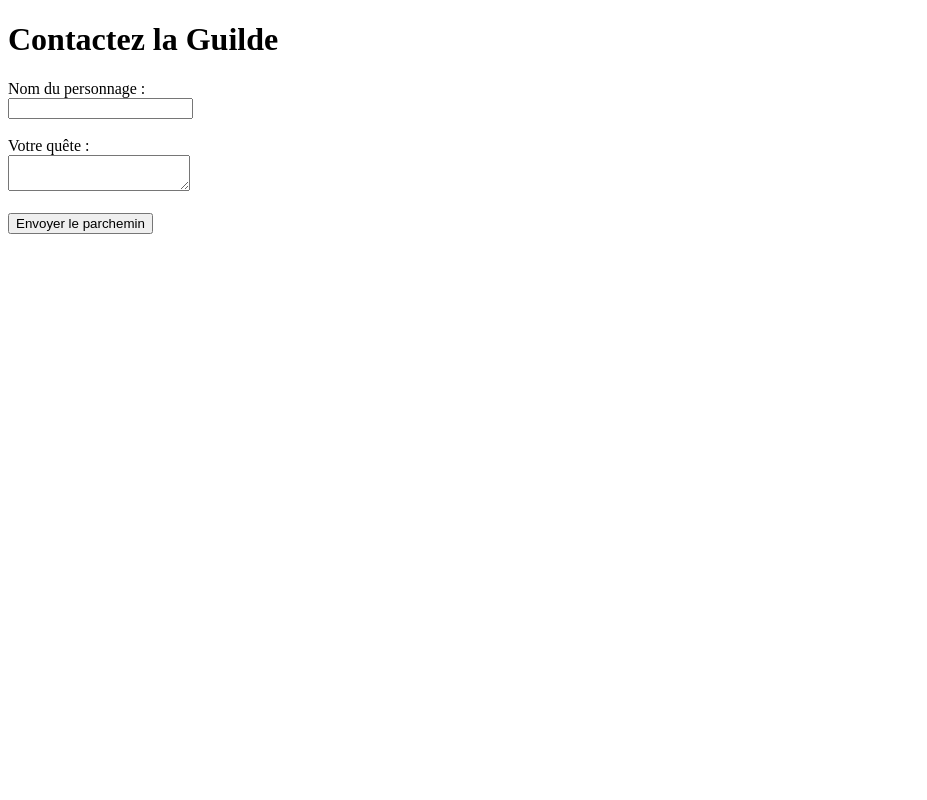
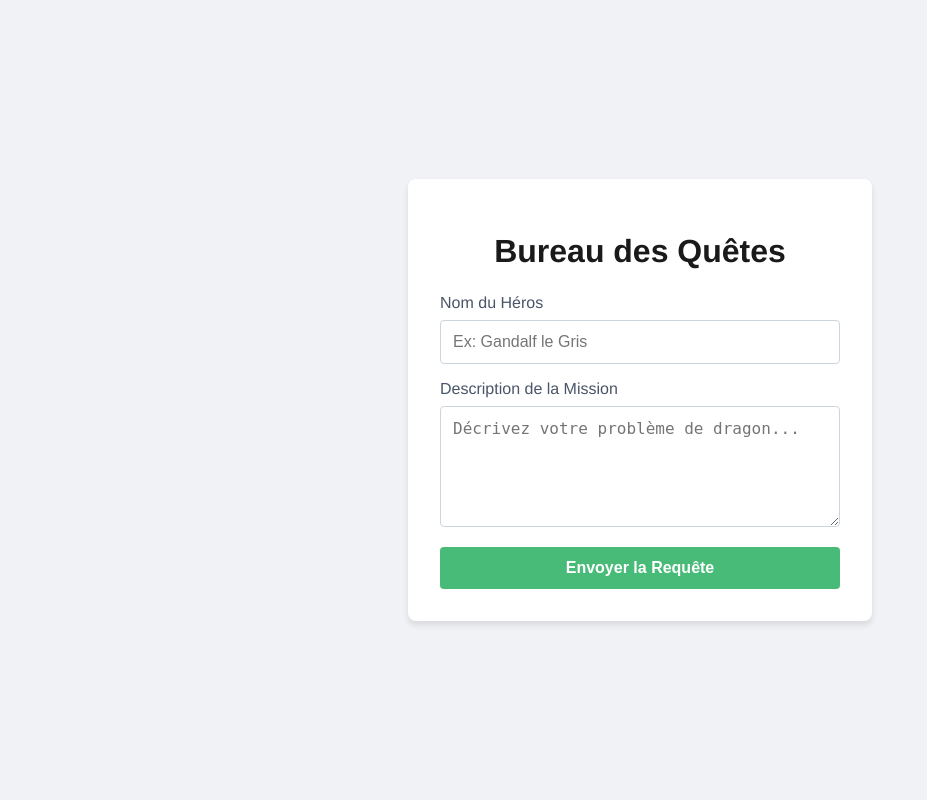
Before and after one commit to Hylst/my-WEB-Back-End-Python-PHP-code, a Flask app: page / in a window 1280 px wide. Shown: the whole page, without its empty margins (0-927 px from the left). Run offline with Flask 3, Linux system fonts and the light colour scheme.

Commit message:
Upgrade Ex 4 : Flash Messages, CSS et Pattern PRG

```diff
--- a/Python_web/04_flask_forms/app.py
+++ b/Python_web/04_flask_forms/app.py
@@ -1,30 +1,35 @@
-from flask import Flask, render_template, request
+from flask import Flask, render_template, request, flash, redirect, url_for
+import secrets
 
 # 24/11/2023 - Geoffroy
-# Les formulaires. C'est là que l'utilisateur entre en scène.
-# Attention aux entrées utilisateurs, c'est comme laisser un joueur lancer ses dés derrière l'écran du MJ.
-# Toujours vérifier. Ici on reste simple (GET/POST).
+# Les formulaires V2.
+# Découverte de 'flash' pour les messages temporaires. C'est bien plus propre.
+# J'ajoute aussi une protection CSRF "maison" (le token secret).
+# Et un peu de CSS pour que ça ressemble à quelque chose.
 
 app = Flask(__name__)
+# Une clef secrète générée aléatoirement pour sécuriser les sessions et les flash messages
+app.secret_key = secrets.token_hex(16)
 
 @app.route('/', methods=['GET', 'POST'])
 def contact():
-    message_sent = False
-    error = None
-
     if request.method == 'POST':
-        # On récupère les données du formulaire
+        # On récupère les données
         nom = request.form.get('nom')
         msg = request.form.get('message')
 
-        # Validation basique
+        # Validation
         if not nom or not msg:
-            error = "Hé oh, il faut remplir tous les champs !"
+            flash("Erreur : Tous les champs sont obligatoires, aventurier.", "error")
+        elif len(msg) < 10:
+            flash("Erreur : Votre quête est trop courte pour être prise au sérieux.", "error")
         else:
-            print(f"Nouveau message de {nom} : {msg}")
-            message_sent = True
+            # Traitement succès
+            flash(f"Salutations {nom} ! Votre missive a été confiée à nos meilleurs coursiers.", "success")
+            # Pattern PRG (Post/Redirect/Get) pour éviter le re-submit si on rafraîchit
+            return redirect(url_for('contact'))
 
-    return render_template('form.html', success=message_sent, error=error)
+    return render_template('form.html')
 
 if __name__ == "__main__":
     app.run(debug=True)
--- /dev/null
+++ b/Python_web/04_flask_forms/static/css/style.css
@@ -0,0 +1,92 @@
+body {
+    font-family: 'Helvetica Neue', Helvetica, Arial, sans-serif;
+    background-color: #f0f2f5;
+    display: flex;
+    justify-content: center;
+    align-items: center;
+    height: 100vh;
+    margin: 0;
+}
+
+.container {
+    background-color: white;
+    padding: 2rem;
+    border-radius: 8px;
+    box-shadow: 0 4px 6px rgba(0, 0, 0, 0.1);
+    width: 100%;
+    max-width: 400px;
+}
+
+h1 {
+    color: #1a1a1a;
+    text-align: center;
+    margin-bottom: 1.5rem;
+}
+
+.form-group {
+    margin-bottom: 1rem;
+}
+
+label {
+    display: block;
+    margin-bottom: 0.5rem;
+    color: #4a5568;
+    font-weight: 500;
+}
+
+input[type="text"],
+textarea {
+    width: 100%;
+    padding: 0.75rem;
+    border: 1px solid #cbd5e0;
+    border-radius: 4px;
+    font-size: 1rem;
+    box-sizing: border-box;
+    /* Important pour que le padding ne casse pas la largeur */
+}
+
+input[type="text"]:focus,
+textarea:focus {
+    outline: none;
+    border-color: #4299e1;
+    box-shadow: 0 0 0 3px rgba(66, 153, 225, 0.5);
+}
+
+button {
+    width: 100%;
+    padding: 0.75rem;
+    background-color: #48bb78;
+    color: white;
+    border: none;
+    border-radius: 4px;
+    font-size: 1rem;
+    font-weight: bold;
+    cursor: pointer;
+    transition: background-color 0.2s;
+}
+
+button:hover {
+    background-color: #38a169;
+}
+
+.flash-messages {
+    margin-bottom: 1rem;
+}
+
+.alert {
+    padding: 0.75rem;
+    border-radius: 4px;
+    margin-bottom: 0.5rem;
+}
+
+.alert-success {
+    background-color: #c6f6d5;
+    color: #2f855a;
+    border: 1px solid #9ae6b4;
+}
+
+.alert-error {
+    background-color: #fed7d7;
+    color: #c53030;
+    border: 1px solid #feb2b2;
+}
--- a/Python_web/04_flask_forms/templates/form.html
+++ b/Python_web/04_flask_forms/templates/form.html
@@ -3,29 +3,42 @@
 
 <head>
     <meta charset="UTF-8">
-    <title>Exercice 4 - Formulaire</title>
+    <title>Exercice 4 - Contact Guilde</title>
+    <link rel="stylesheet" href="{{ url_for('static', filename='css/style.css') }}">
 </head>
 
 <body>
-    <h1>Contactez la Guilde</h1>
+    <div class="container">
+        <h1>Bureau des Quêtes</h1>
 
-    {% if success %}
-    <p style="color: green; font-weight: bold;">Message bien reçu ! La chouette est en route.</p>
-    {% endif %}
+        <!-- Zone de messages Flash -->
+        {% with messages = get_flashed_messages(with_categories=true) %}
+        {% if messages %}
+        <div class="flash-messages">
+            {% for category, message in messages %}
+            <div class="alert alert-{{ category }}">
+                {{ message }}
+            </div>
+            {% endfor %}
+        </div>
+        {% endif %}
+        {% endwith %}
 
-    {% if error %}
-    <p style="color: red; font-weight: bold;">Erreur : {{ error }}</p>
-    {% endif %}
+        <form method="POST" action="/">
+            <div class="form-group">
+                <label for="nom">Nom du Héros</label>
+                <input type="text" id="nom" name="nom" placeholder="Ex: Gandalf le Gris">
+            </div>
 
-    <form method="POST" action="/">
-        <label for="nom">Nom du personnage :</label><br>
-        <input type="text" id="nom" name="nom"><br><br>
+            <div class="form-group">
+                <label for="message">Description de la Mission</label>
+                <textarea id="message" name="message" rows="5"
+                    placeholder="Décrivez votre problème de dragon..."></textarea>
+            </div>
 
-        <label for="message">Votre quête :</label><br>
-        <textarea id="message" name="message"></textarea><br><br>
-
-        <input type="submit" value="Envoyer le parchemin">
-    </form>
+            <button type="submit">Envoyer la Requête</button>
+        </form>
+    </div>
 </body>
 
 </html>
```
